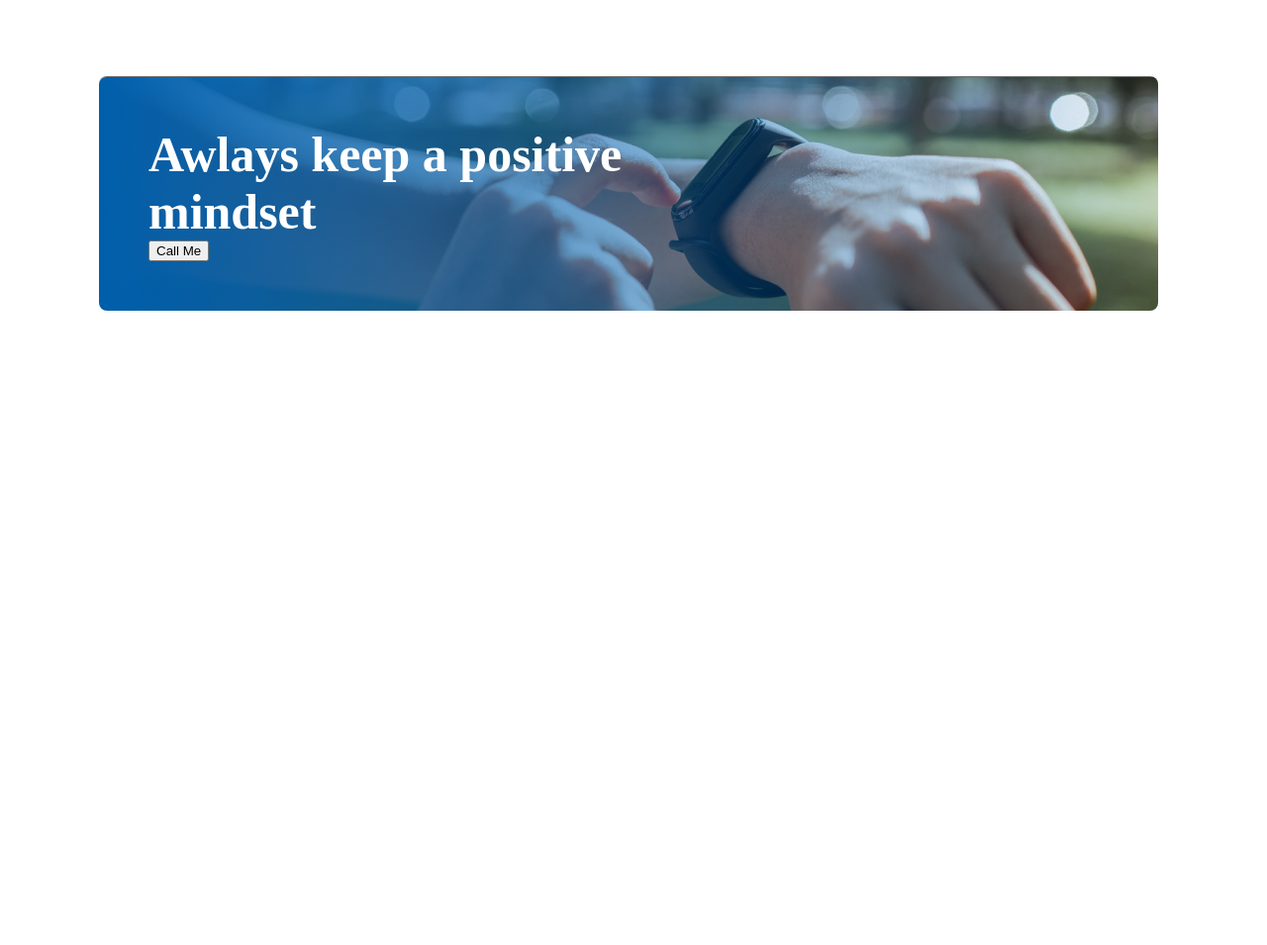
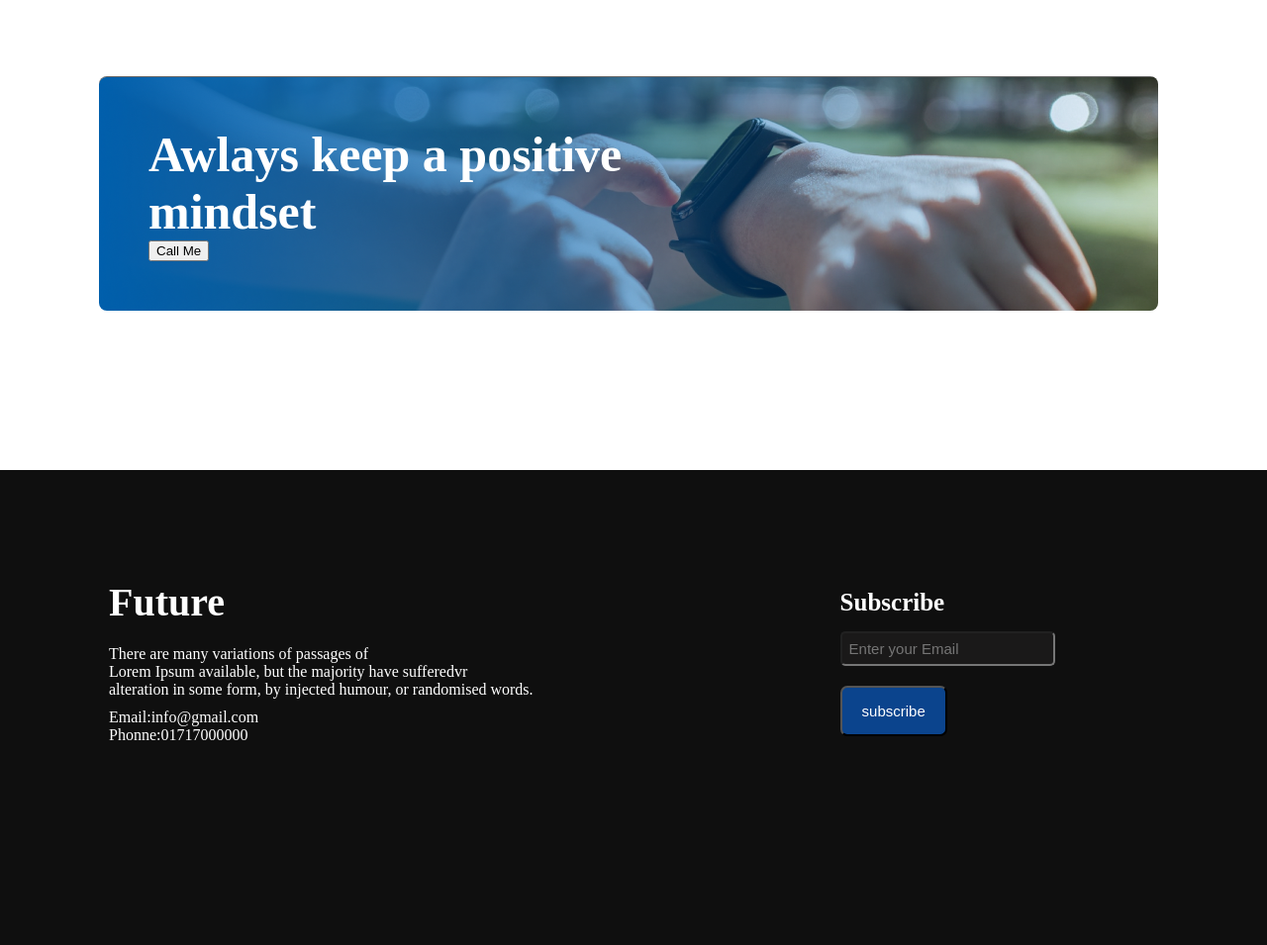
Before and after one commit to SAYEM088/assign-project-one, a plain HTML site: page index.html in a window 1280 px wide. Shown: the part 2271-3226 px from the top of the page at 99% size. Before the commit the page ends 2746 px from the top, so only its background shows below. Drawn offline with Linux system fonts and the light colour scheme.

Commit message:
third last push

```diff
--- a/index.html
+++ b/index.html
@@ -35,7 +35,7 @@
           </div>
         </div>
     </div>
-    <!-- profile cover start -->
+    <!-- sec-profile cover start -->
     <div class="profile-cover">
         <div class="pic-container">
             <img src="/images/person.png" alt="">
@@ -56,7 +56,7 @@
             </ul>
         </div>
     </div>
-    <!-- my plan -->
+    <!-- third-my plan start -->
     <div class="plan-page">
         <div class="my-plan-div">
             <h1 class="my-plan">My Plan</h1>
@@ -90,7 +90,33 @@
             <button class="call-me">Call Me</button>
         </div>
     </div>
+    <!-- four-contact details start -->
+    <div class="cont-details">
+        <div class="future">
+            <h3 class="future-head">
+                Future
+            </h3>
+            <p class="future-para">There are many variations of passages of  <br> Lorem Ipsum
+                available, but the majority have sufferedvr
+                <br> alteration in some
+                form, by injected humour, or randomised words.
 
+            </p>
+                <p class="future-contact">
+                    Email:info@gmail.com
+                   <br>
+                   Phonne:01717000000
+                </p>
+
+
+        </div>
+        <div class="subscribe">
+            <h5 class="subs-head">Subscribe</h5>
+            <input type="email" class="subs-mail" placeholder="Enter your Email">
+            <br>
+            <button class="subs-button">subscribe</button>
+        </div>
+    </div>
 
 </body>
 </html>
--- a/style.css
+++ b/style.css
@@ -151,3 +151,52 @@ span{
     font-size: 50px;
     color: white;
 }
+.cont-details{
+    display: flex;
+    height: 60vh;
+    background-color: rgb(15, 15, 15);
+}
+.future{
+    margin: 110px;
+}
+.future-head{
+    color: white;
+    font-size: 40px;
+    font-weight: 900;
+
+}
+.future-para{
+    color: white;
+    margin-right: 30px;
+    padding-right: 50px;
+    padding-top: 20px;
+}
+.future-contact{
+    color: white;
+    padding-top: 10px;
+}
+.subscribe{
+    margin: 120px;
+}
+.subs-head{
+    color: white;
+    font-size: 25px;
+    font-weight: 800;
+}
+.subs-mail{
+    background-color: rgb(26, 25, 25);
+    color: white;
+    padding: 7px;
+    border-radius: 5px;
+    margin-top: 15px;
+    margin-bottom: 10px;
+    font-size: 15px;
+}
+.subs-button{
+    background-color: rgba(9, 111, 245, 0.548);
+    color: white;
+    padding: 15px 20px;
+    margin-top: 10px;
+    border-radius: 7px;
+    font-size: 15px;
+}
```
